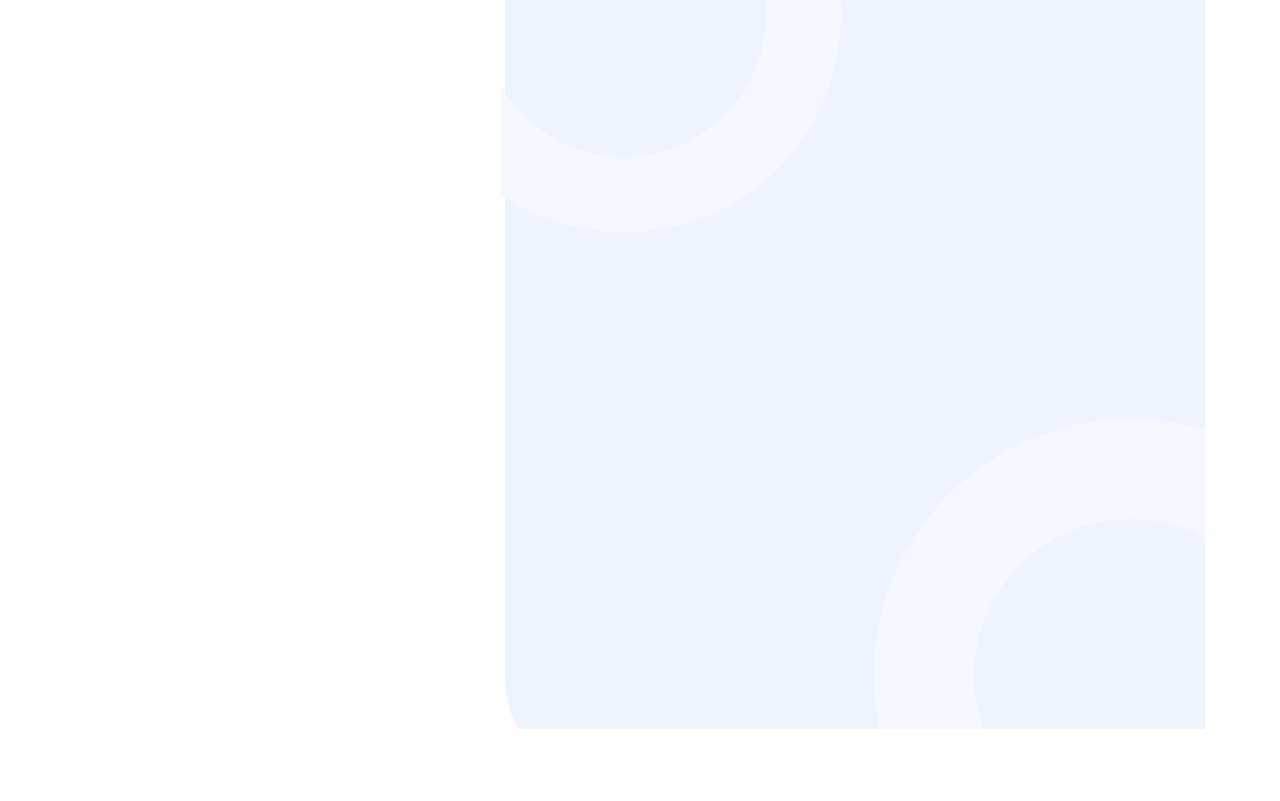
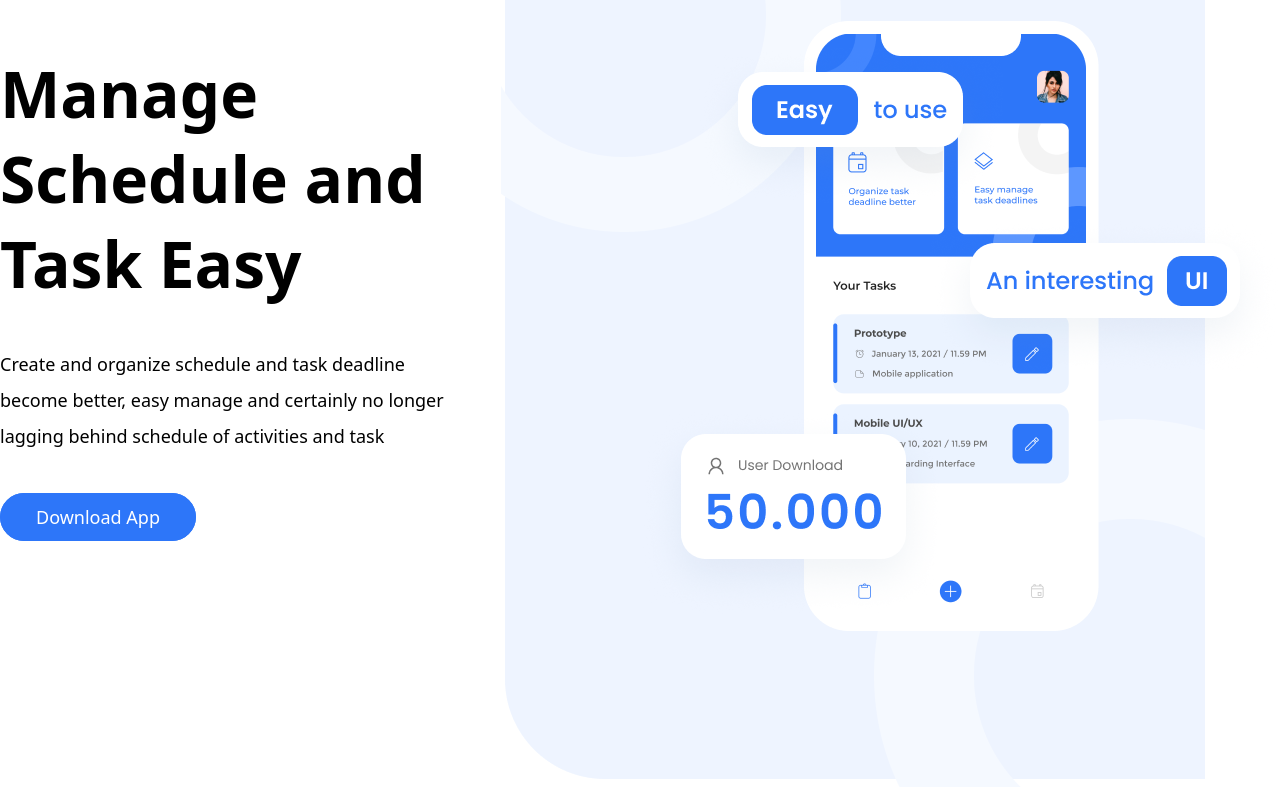
Before and after one commit to Oybek3509/imtihon3, a website: page src/index.html in a window 1280 px wide. Shown: the part 71-872 px from the top of the page. Before the commit the page ends 800 px from the top, so only its background shows below. Drawn offline with nearby package versions, Linux system fonts and the light colour scheme.

Commit message:
finished hero section

```diff
--- a/src/index.html
+++ b/src/index.html
@@ -46,5 +46,27 @@
     </div>
   </header>
   <!-- Site header end -->
+
+  <!-- site main -->
+  <main>
+     <!-- hero section -->
+     <section class="mb-[170px]">
+        <div class="container mx-auto">
+          <div class="items-center  justify-center gap-[187px] sm:flex">
+            <div class="max-w-[513px] mb-[70px] text-center sm:text-start">
+              <h2 class="font-semibold text-[64px] leading-[85px] mb-[40px]">Manage Schedule and Task Easy </h2>
+              <p class=" font-normal text-[18px] leading-[36px] mb-[50px]">Create and organize schedule and task deadline
+                become better, easy manage and certainly no longer lagging behind schedule of activities and task</p>
+              <a class=" font-medium text-[18px] leading-[27px] px-[35px] py-[11px] text-white border-[1px] border-[#2D76F9] bg-[#2D76F9] rounded-full baseline  hover:bg-white hover:text-[#2D76F9] "
+                href="">Download App</a>
+            </div>
+            <img src="../src/img/hero.png" alt="">
+
+          </div>
+
+        </div>
+      </section>
+      <!-- hero section end -->
+  </main>
 </body>
 </html>
```
